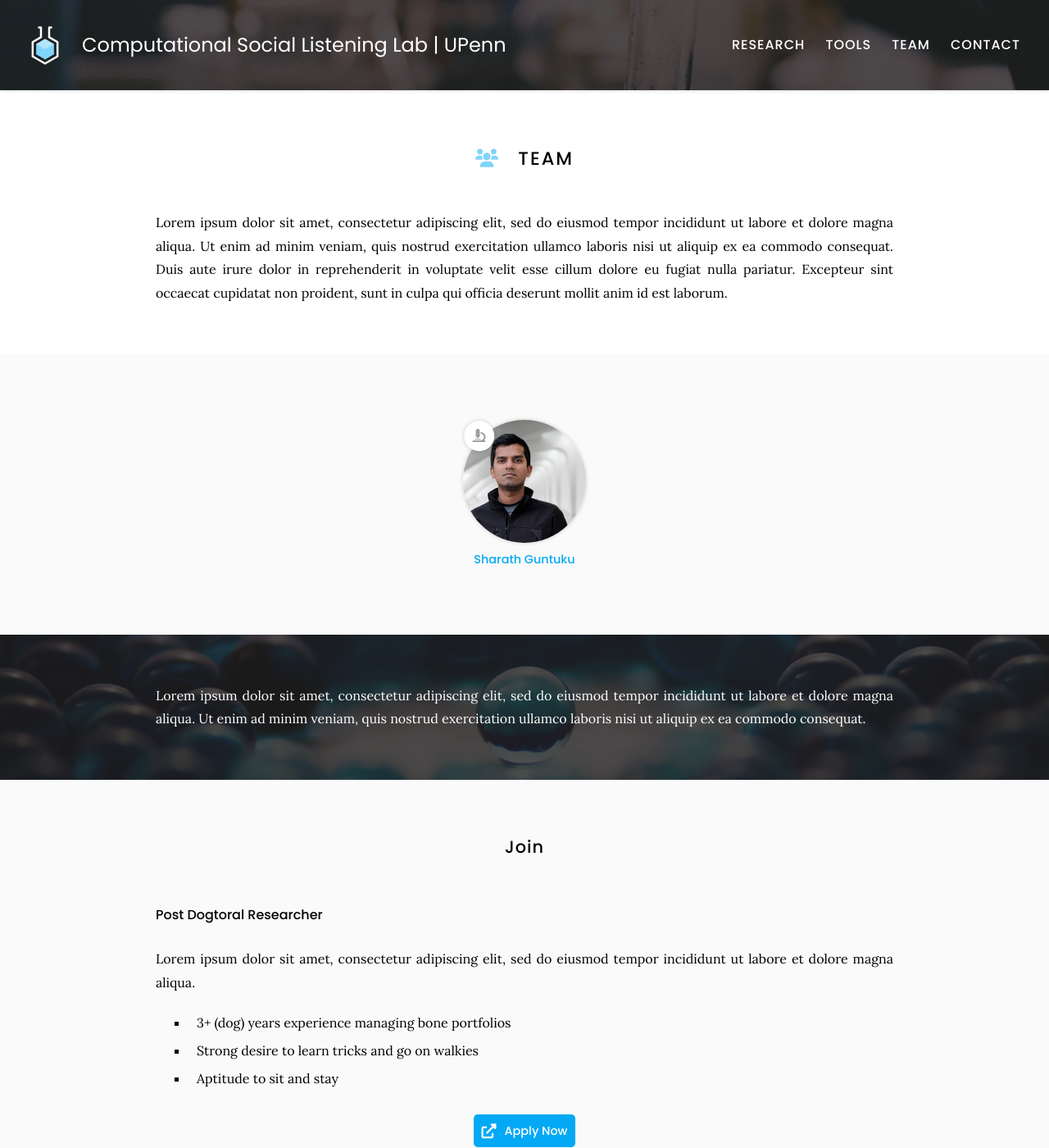
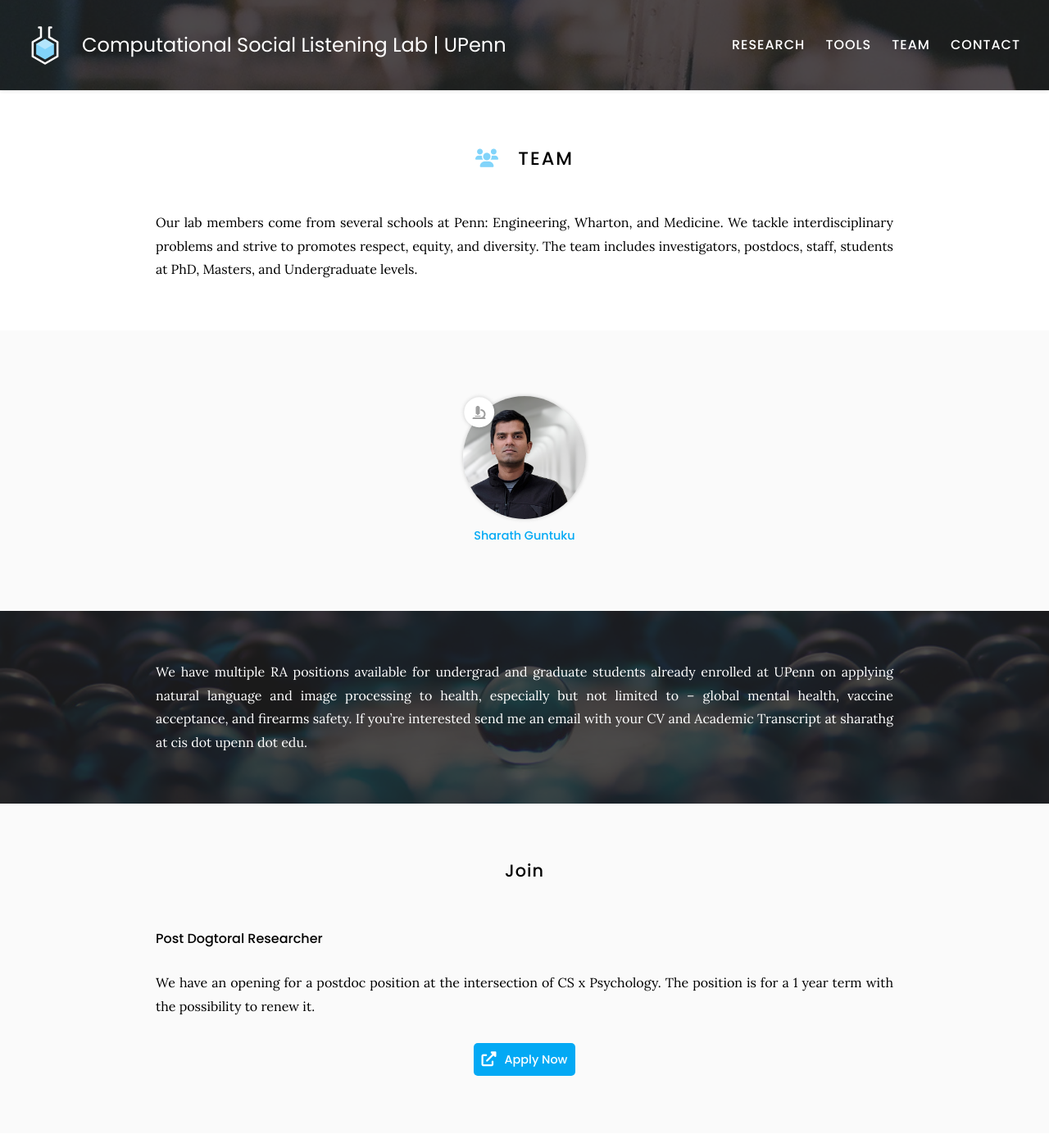
Before and after one commit to chandrasg/csl-lab, a Jekyll site: the page built from team/index.md, in a window 1280 px wide and 1400 px high. Shown: the whole window at 82% size. Built offline with Jekyll 4.4.1, drawn with Linux system fonts in a browser that asks for light colours.

Commit message:
Update index.md

```diff
--- a/team/index.md
+++ b/team/index.md
@@ -7,10 +7,7 @@ nav:
 
 # <i class="fas fa-users"></i>Team
 
-Lorem ipsum dolor sit amet, consectetur adipiscing elit, sed do eiusmod tempor incididunt ut labore et dolore magna aliqua.
-Ut enim ad minim veniam, quis nostrud exercitation ullamco laboris nisi ut aliquip ex ea commodo consequat.
-Duis aute irure dolor in reprehenderit in voluptate velit esse cillum dolore eu fugiat nulla pariatur.
-Excepteur sint occaecat cupidatat non proident, sunt in culpa qui officia deserunt mollit anim id est laborum.
+Our lab members come from several schools at Penn: Engineering, Wharton, and Medicine. We tackle interdisciplinary problems and strive to promotes respect, equity, and diversity. The team includes investigators, postdocs, staff, students at PhD, Masters, and Undergraduate levels.
 
 {% include section.html %}
 
@@ -36,8 +33,7 @@ Excepteur sint occaecat cupidatat non proident, sunt in culpa qui officia deseru
 
 {% include section.html background="images/banner.jpg" dark=true%}
 
-Lorem ipsum dolor sit amet, consectetur adipiscing elit, sed do eiusmod tempor incididunt ut labore et dolore magna aliqua.
-Ut enim ad minim veniam, quis nostrud exercitation ullamco laboris nisi ut aliquip ex ea commodo consequat.
+We have multiple RA positions available for undergrad and graduate students already enrolled at UPenn on applying natural language and image processing to health, especially but not limited to – global mental health, vaccine acceptance, and firearms safety. If you’re interested send me an email with your CV and Academic Transcript at sharathg at cis dot upenn dot edu.
 
 {% include section.html %}
 
@@ -45,13 +41,9 @@ Ut enim ad minim veniam, quis nostrud exercitation ullamco laboris nisi ut aliqu
 
 #### Post Dogtoral Researcher
 
-Lorem ipsum dolor sit amet, consectetur adipiscing elit, sed do eiusmod tempor incididunt ut labore et dolore magna aliqua.
+We have an opening for a postdoc position at the intersection of CS x Psychology. The position is for a 1 year term with the possibility to renew it.
 
-- 3+ (dog) years experience managing bone portfolios
-- Strong desire to learn tricks and go on walkies
-- Aptitude to sit and stay
-
-{% include link.html type="external" link="https://google.com/" text="Apply Now" icon="" style="button" %}
+{% include link.html type="external" link="https://bit.ly/penn_postdoc_css" text="Apply Now" icon="" style="button" %}
 {:.center}
 
 {% include section.html %}
```
Also changed, not shown: other parts of team/index.md (+6 -17 lines).
